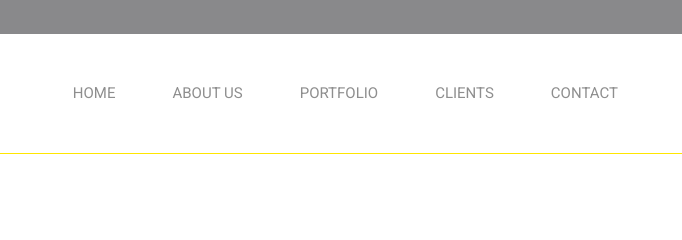
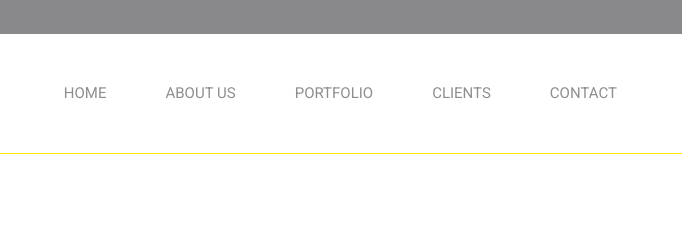
Before and after one commit to JuliyaRakytska/YellowMoon-layout-, a plain HTML site: page index.html in a window 1280 px wide. Shown: the part 766-1006 px from the top of the page, 583-1265 px from the left. Drawn offline with Linux system fonts and the light colour scheme; files whose address does not match are found by name.

Commit message:
changed hw9

```diff
--- a/css/main.css
+++ b/css/main.css
@@ -16,6 +16,7 @@ a {
 a:hover {
 	color: #131316;
 	text-decoration: none;
+	background: #ffffff;
 }
 
 .intro {
@@ -109,7 +110,7 @@ a:hover {
 }
 
 .header li a {
-	border: 1px transparent;
+	border: 1px solid transparent;
 	padding: 13px 24px 16px 23px;
 }
 
```
